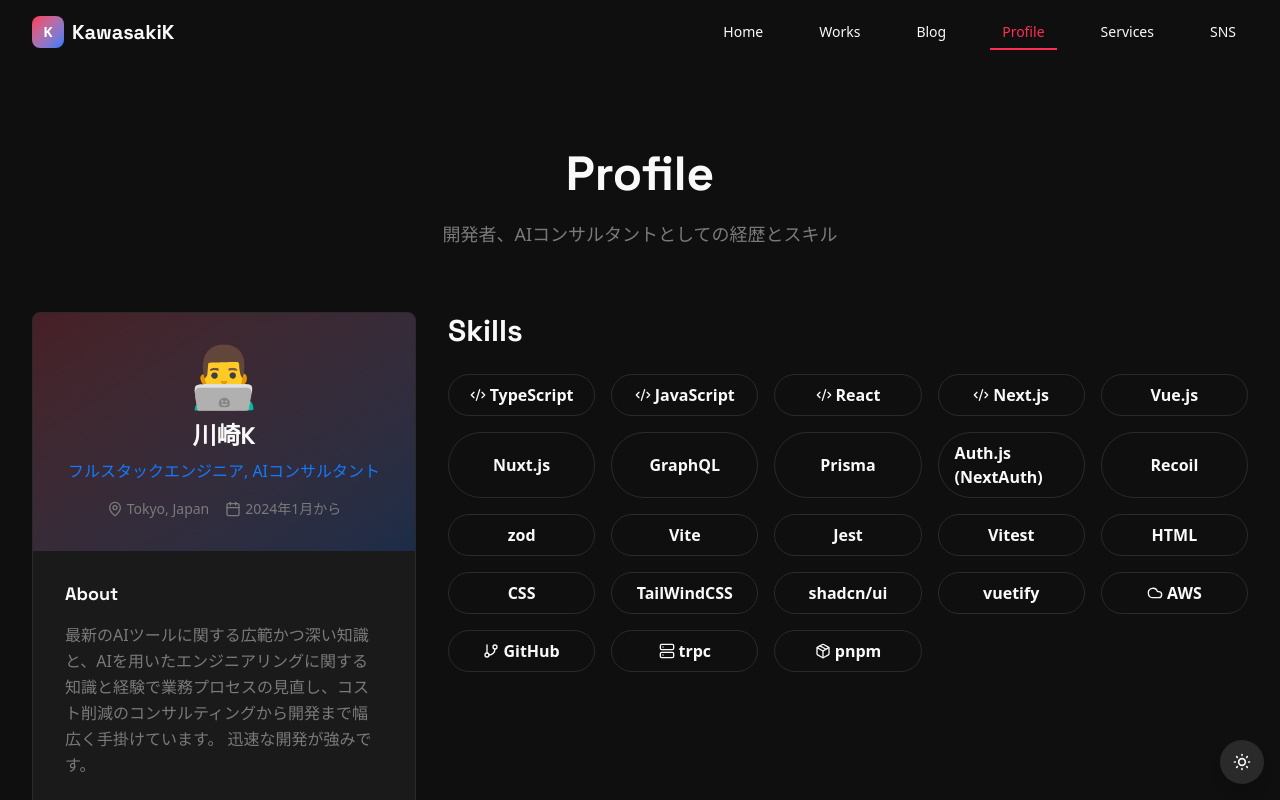
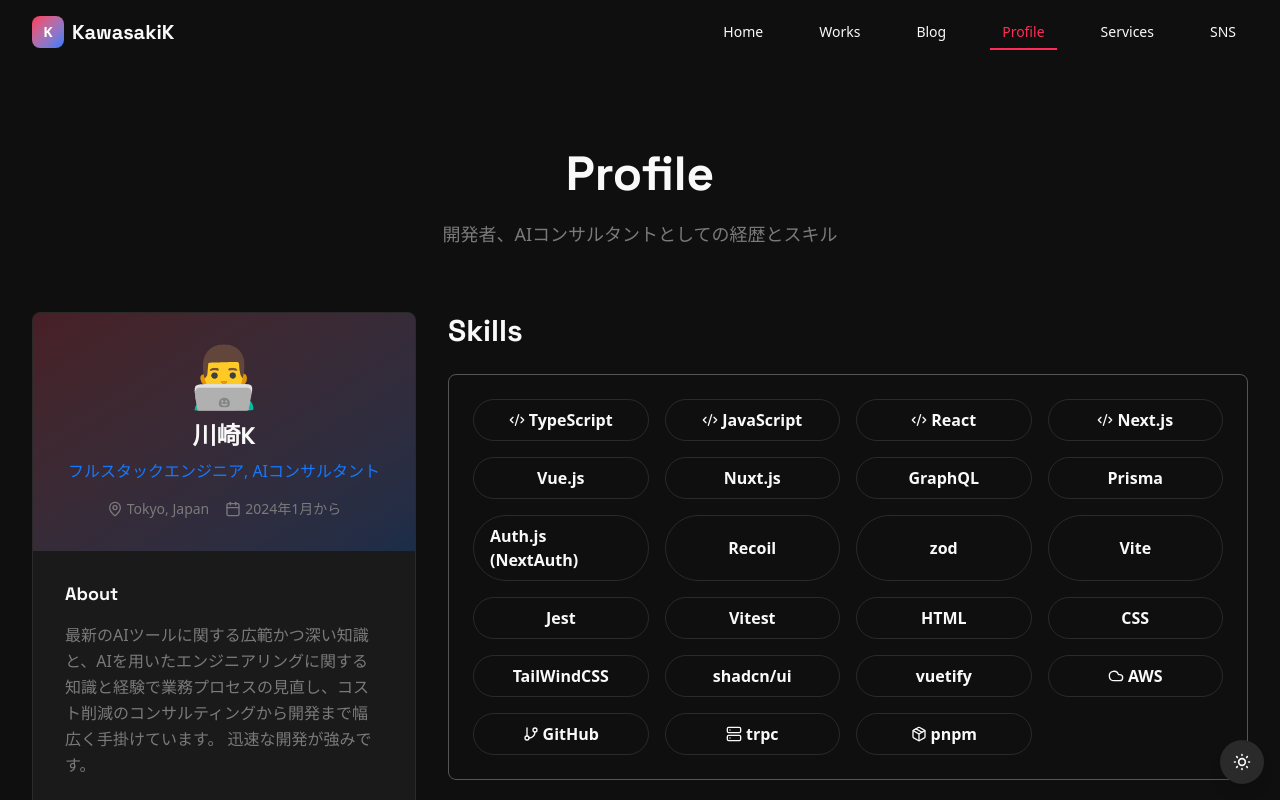
Before and after one commit to YU-Kawasaki-05/Portfolio, a Next.js app: page /profile in a window 1280 px wide. Shown: the top 800 px of the page. Built offline with nearby package versions, Linux system fonts and the light colour scheme; a web font is replaced by a local one.

Commit message:
Skillsを枠で囲いました

```diff
--- a/src/components/skills-section.tsx
+++ b/src/components/skills-section.tsx
@@ -13,6 +13,7 @@
       >
         Skills
       </h2>
+      <div className="border border-[#555] rounded-lg p-6 mt-6 mb-10">
         <div className="grid gap-4"
           style={{ gridTemplateColumns: 'repeat(auto-fit, minmax(140px, 1fr))' }}
         >
@@ -20,6 +21,7 @@
             <SkillBadge key={skill.name} skill={skill} />
           ))}
         </div>
+      </div>
     </section>
   );
 }
```
Also changed, not shown: 2 other files (tests, documents, lock files or other folders). Lines whose indentation alone changed are shown as unchanged.
